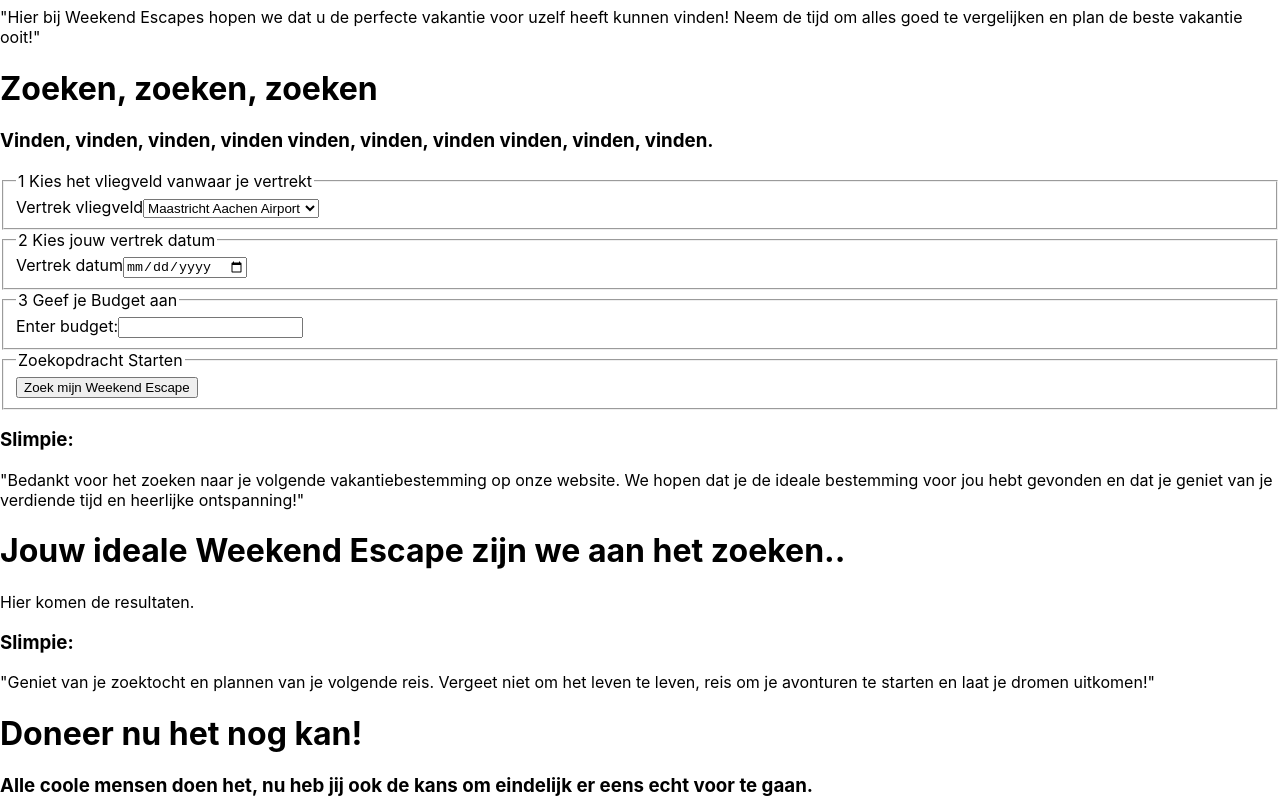
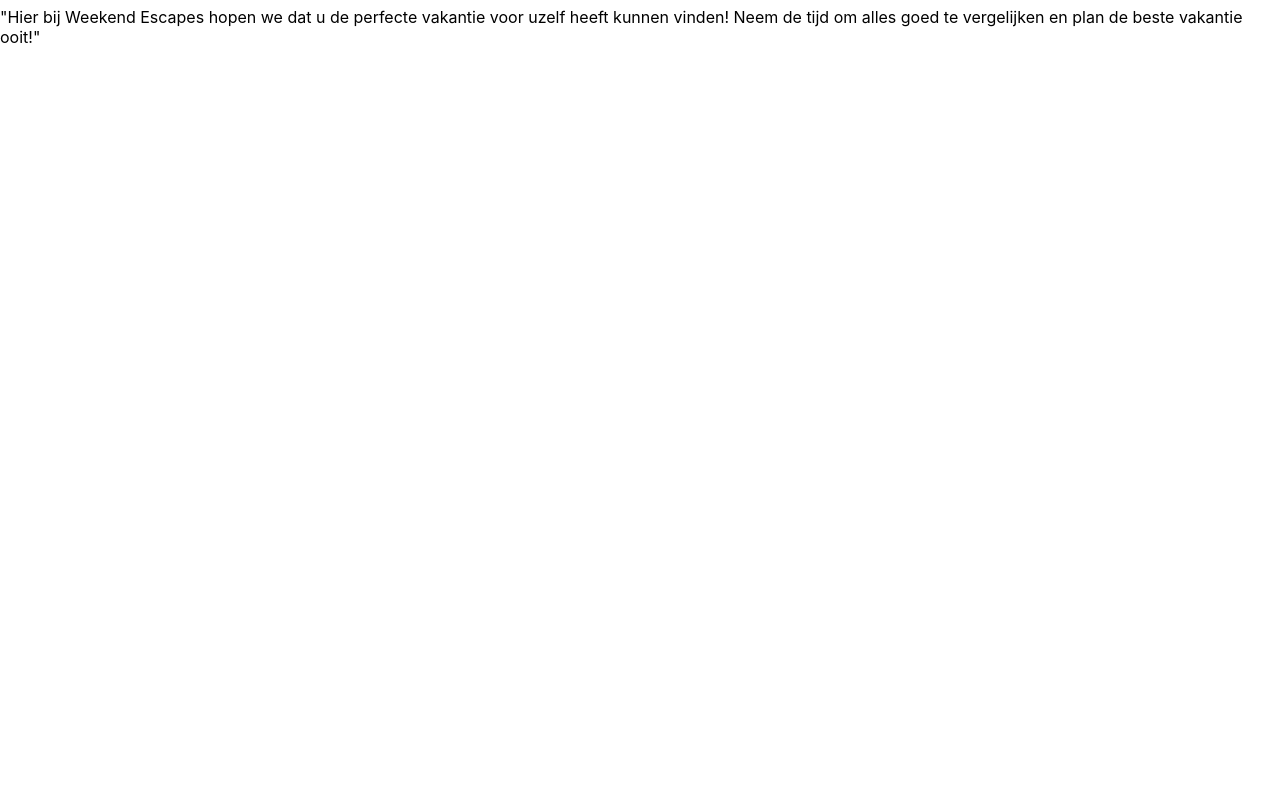
Before and after one commit to sebasvisser/2022-frontend-eindopdracht, a React (Create React App) app: page / in a window 1280 px wide. Shown: the part 1620-2420 px from the top of the page. After the commit the page ends 1683 px from the top, so only its background shows below. Built offline with nearby package versions, Linux system fonts and the light colour scheme.

Commit message:
basic routing toegevoegd aan app.js

```diff
--- a/src/App.js
+++ b/src/App.js
@@ -14,13 +14,13 @@
   return (
     <>
       <NavBar />
-      <div className="content">
-        <Home />
-        <Search />
-        <Result />
-        <Donations />
-        <Profile />
-      </div>
+      <Routes>
+        <Route path="/" element={<Home />} />
+        <Route path="/search" element={<Search />} />
+        <Route path="/result" element={<Result />} />
+        <Route path="/donations" element={<Donations />} />
+        <Route path="/profile" element={<Profile />} />
+      </Routes>
     </>
   );
 }
```
